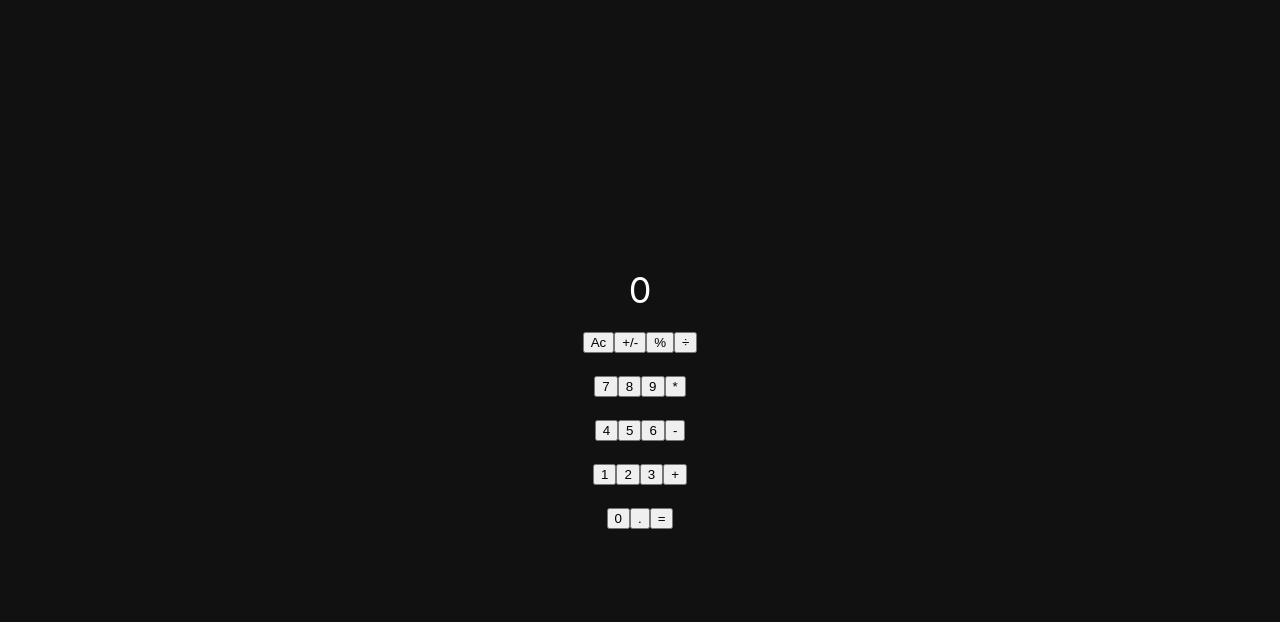
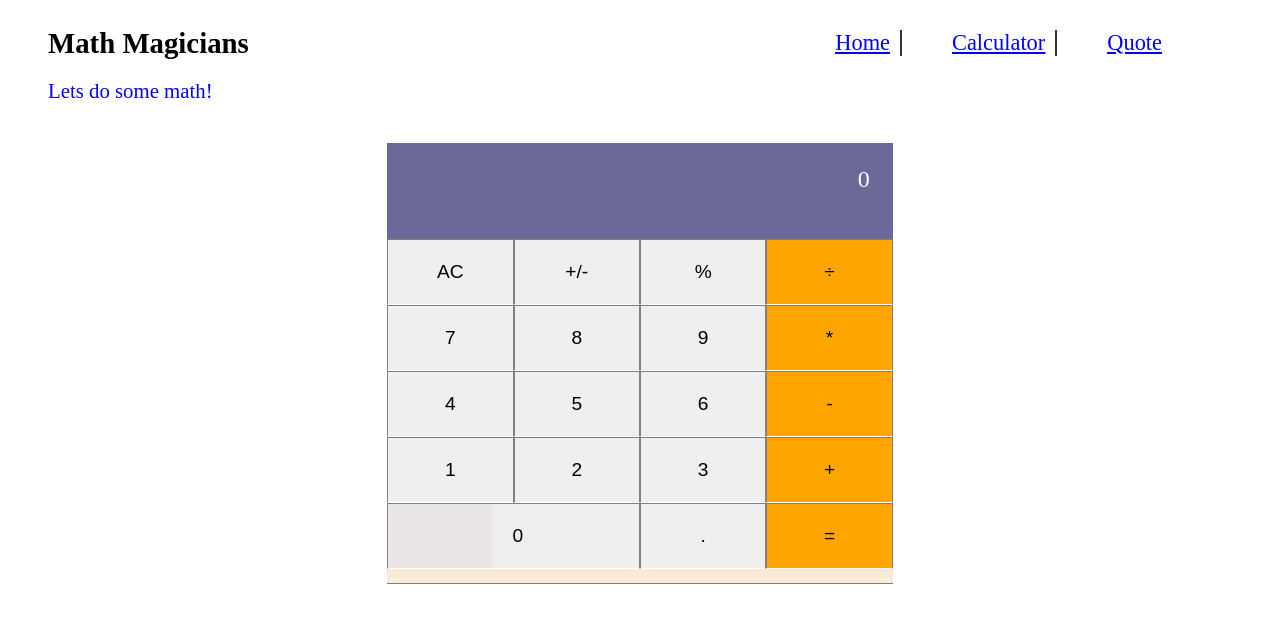
Before and after one commit to techEmprez/math-magician, a React (Create React App) app: page /calculator in a window 1280 px wide. Shown: the top 622 px of the page. Built offline with nearby package versions, Linux system fonts and the light colour scheme.

Commit message:
add react router

```diff
--- a/package.json
+++ b/package.json
@@ -9,6 +9,7 @@
     "big.js": "^6.2.1",
     "react": "^18.2.0",
     "react-dom": "^18.2.0",
+    "react-router-dom": "^6.4.0",
     "react-scripts": "^5.0.1",
     "web-vitals": "^2.1.4"
   },
--- a/src/App.css
+++ b/src/App.css
@@ -1,41 +1,72 @@
-/** @format */
-
-.App {
-  text-align: center;
+.container {
+  background-color: antiquewhite;
+  display: flex;
+  flex-direction: column;
+  width: 40%;
+  height: 440px;
+  margin: 40px auto;
+  border-bottom: 1px solid gray;
 }
 
-.App-logo {
-  height: 40vmin;
-  pointer-events: none;
+.display-result {
+  background-color: #616194ef;
+  padding: 23px;
+  text-align: right;
+  color: #fff;
+  font-size: 1.5rem;
+  height: 50px;
 }
 
-@media (prefers-reduced-motion: no-preference) {
-  .App-logo {
-    animation: App-logo-spin infinite 20s linear;
-  }
+.grid {
+  display: grid;
+  grid-template-columns: repeat(4, 1fr);
 }
 
-.App-header {
-  background-color: #111;
-  min-height: 100vh;
-  display: flex;
-  flex-direction: column;
-  align-items: center;
-  justify-content: center;
-  font-size: calc(20px + 2vmin);
-  color: white;
+.col {
+  border: 1px solid gray;
+  padding: 21px;
+  text-align: center;
+  border-bottom: 1px solid #fff;
+  font-size: 1.2rem;
+  cursor: pointer;
 }
 
-.App-link {
-  color: #61dafb;
+.col:last-child {
+  background-color: orange;
 }
 
-@keyframes App-logo-spin {
-  from {
-    transform: rotate(0deg);
-  }
+.row-five .col:first-child {
+  border-right: none;
+}
 
-  to {
-    transform: rotate(360deg);
-  }
+.row-five .col:nth-child(2) {
+  border-left: none;
+  text-align: left;
+  margin-left: -22px;
 }
+
+.div-col {
+  background-color: rgb(235, 230, 230);
+}
+
+.header {
+  display: flex;
+  justify-content: space-between;
+  font-size: 1.4rem;
+  align-items: center;
+}
+
+.header>span {
+  margin-left: 40px;
+  font-size: 1.8rem;
+  font-weight: 600;
+}
+
+.header>ul {
+  list-style: none;
+  display: flex;
+  gap: 40px;
+  margin-right: 100px;
+  color: blue;
+  text-decoration: underline;
+}
--- a/src/App.js
+++ b/src/App.js
@@ -1,15 +1,22 @@
 import React from 'react';
+import { Routes, Route } from 'react-router-dom';
 import './App.css';
-import Calculator from './components/calculator';
+import Calculator from './components/Calculator';
+import Header from './components/Header';
+import Home from './components/Home';
+import Quote from './components/Quote';
 
 // eslint-disable-next-line react/prefer-stateless-function
 class App extends React.Component {
   render() {
     return (
-      <div className="App">
-        <div className="App-header">
-          <Calculator />
-        </div>
+      <div>
+        <Header />
+        <Routes>
+          <Route path="/" element={<Home />} />
+          <Route path="calculator" element={<Calculator />} />
+          <Route path="quote" element={<Quote />} />
+        </Routes>
       </div>
     );
   }
--- /dev/null
+++ b/src/components/Header.js
@@ -0,0 +1,18 @@
+import React from 'react';
+import { Link } from 'react-router-dom';
+import './Calculator.css';
+
+const Header = () => (
+  <header className="header">
+    <span href="/">
+      <Link style={{ textDecoration: 'none', color: '#000' }} to="/">Math Magicians</Link>
+    </span>
+    <ul>
+      <li><Link to="/">Home</Link></li>
+      <li><Link to="/calculator">Calculator</Link></li>
+      <li><Link to="/quote">Quote</Link></li>
+    </ul>
+  </header>
+);
+
+export default Header;
--- /dev/null
+++ b/src/components/Home.js
@@ -0,0 +1,31 @@
+import React from 'react';
+
+const Home = () => (
+  <div style={{
+    width: '80%',
+    margin: '40px',
+  }}
+  >
+    <h2>Welcome to our Math Magician Page</h2>
+    <p>
+      Lorem ipsum dolor sit amet, consectetur adipiscing elit, sed do eiusmod
+      tempor incididunt ut labore et dolore magna aliqua. Ut enim ad minim
+      veniam, quis nostrud exercitation ullamco laboris nisi ut aliquip ex ea
+      commodo consequat. Duis aute irure dolor in reprehenderit in voluptate
+      velit esse cillum dolore eu fugiat nulla pariatur. Excepteur sint
+      occaecat cupidatat non proident, sunt in culpa qui officia deserunt
+      mollit anim id est laborum.
+    </p>
+    <p>
+      Lorem ipsum dolor sit amet, consectetur adipiscing elit, sed do eiusmod
+      tempor incididunt ut labore et dolore magna aliqua. Ut enim ad minim
+      veniam, quis nostrud exercitation ullamco laboris nisi ut aliquip ex ea
+      commodo consequat. Duis aute irure dolor in reprehenderit in voluptate
+      velit esse cillum dolore eu fugiat nulla pariatur. Excepteur sint
+      occaecat cupidatat non proident, sunt in culpa qui officia deserunt
+      mollit anim id est laborum.
+    </p>
+  </div>
+);
+
+export default Home;
--- /dev/null
+++ b/src/components/Quote.js
@@ -0,0 +1,20 @@
+import React from 'react';
+
+const Quote = () => (
+  <div style={{
+    width: '60%',
+    margin: '4% auto',
+    fontSize: '1.1rem',
+  }}
+  >
+    <p>
+      Mathematics as an expression of the human mind reflects the active will,
+      the contemplative reason, and the desire for aesthetic perfection.
+      Its basic elements are logic and intuition, analysis and construction,
+      generality and individuality.
+
+    </p>
+  </div>
+);
+
+export default Quote;
--- a/src/components/calculator.css
+++ b/src/components/calculator.css
@@ -5,7 +5,7 @@
   grid-template-columns: auto auto auto auto;
 }
 
-.grid-container > div {
+.grid-container>div {
   background-color: #e7e7e7;
   border: 1px solid #d1d0d0;
 }
@@ -27,7 +27,7 @@
   color: black;
 }
 
-.grid-container > div:hover {
+.grid-container>div:hover {
   background-color: #696970;
   color: white;
 }
@@ -47,3 +47,12 @@
   color: white;
   padding-right: 0.5rem;
 }
+
+header ul li {
+  text-decoration: none;
+  padding: 0 10px;
+}
+
+header ul li:not(:last-child) {
+  border-right: 2px solid #333;
+}
--- a/src/components/calculator.js
+++ b/src/components/calculator.js
@@ -1,6 +1,5 @@
 import React, { useState } from 'react';
 import calculate from './logic/calculate';
-import './calculator.css';
 
 const Calculator = () => {
   const [obj, setobj] = useState({ total: 0, next: null, operation: null });
@@ -11,6 +10,16 @@ const Calculator = () => {
 
   const { total, next, operation } = obj;
   return (
+    <>
+      <span style={{
+        fontSize: '1.3rem',
+        marginLeft: '40px',
+        color: 'blue',
+      }}
+      >
+        Lets do some math!
+
+      </span>
       <div className="container">
         <div className="display-result">
           <span>{total}</span>
@@ -18,7 +27,7 @@ const Calculator = () => {
           <span>{next}</span>
         </div>
         <div className="row-one grid">
-        <button type="button" onClick={handleClickEvent} id="AC" className="col">Ac</button>
+          <button type="button" onClick={handleClickEvent} id="AC" className="col">AC</button>
           <button type="button" onClick={handleClickEvent} id="+/-" className="col">+/-</button>
           <button type="button" onClick={handleClickEvent} id="%" className="col">%</button>
           <button type="button" onClick={handleClickEvent} id="÷" className="col">÷</button>
@@ -48,6 +57,7 @@ const Calculator = () => {
           <button type="button" onClick={handleClickEvent} id="=" className="col">=</button>
         </div>
       </div>
+    </>
   );
 };
 
--- a/src/index.js
+++ b/src/index.js
@@ -1,17 +1,13 @@
 import React from 'react';
 import ReactDOM from 'react-dom/client';
-import './index.css';
+import { BrowserRouter } from 'react-router-dom';
 import App from './App';
-import reportWebVitals from './reportWebVitals';
 
 const root = ReactDOM.createRoot(document.getElementById('root'));
 root.render(
   <React.StrictMode>
-    <App />
+    <BrowserRouter>
+      <App />
+    </BrowserRouter>
   </React.StrictMode>,
 );
-
-// If you want to start measuring performance in your app, pass a function
-// to log results (for example: reportWebVitals(console.log))
-// or send to an analytics endpoint. Learn more: https://bit.ly/CRA-vitals
-reportWebVitals();
```
Also changed, not shown: 1 other file (tests, documents, lock files or other folders). Lines whose indentation alone changed are shown as unchanged.
